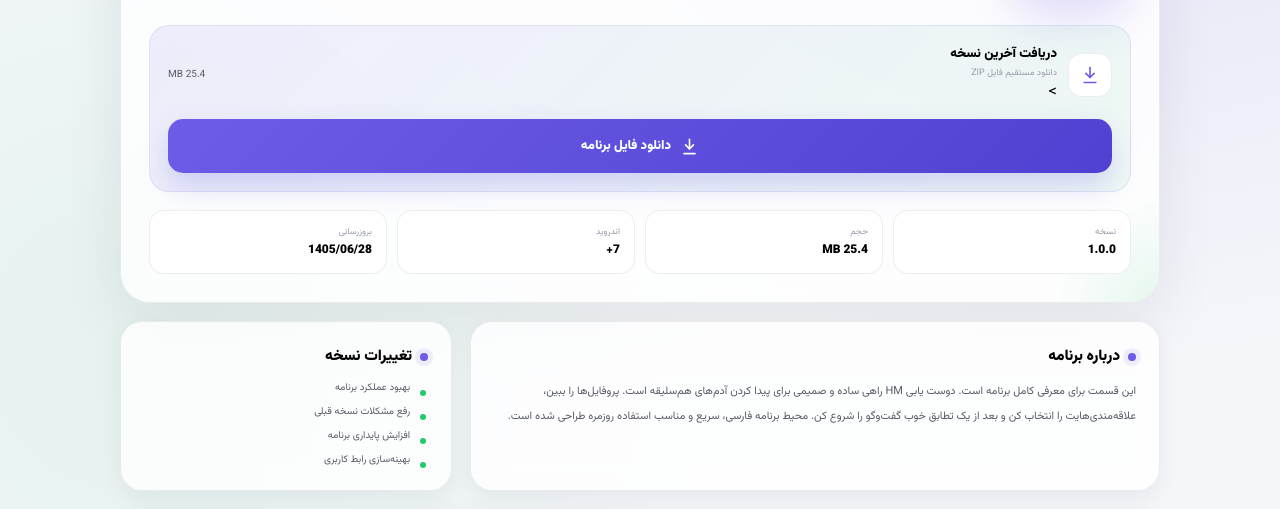
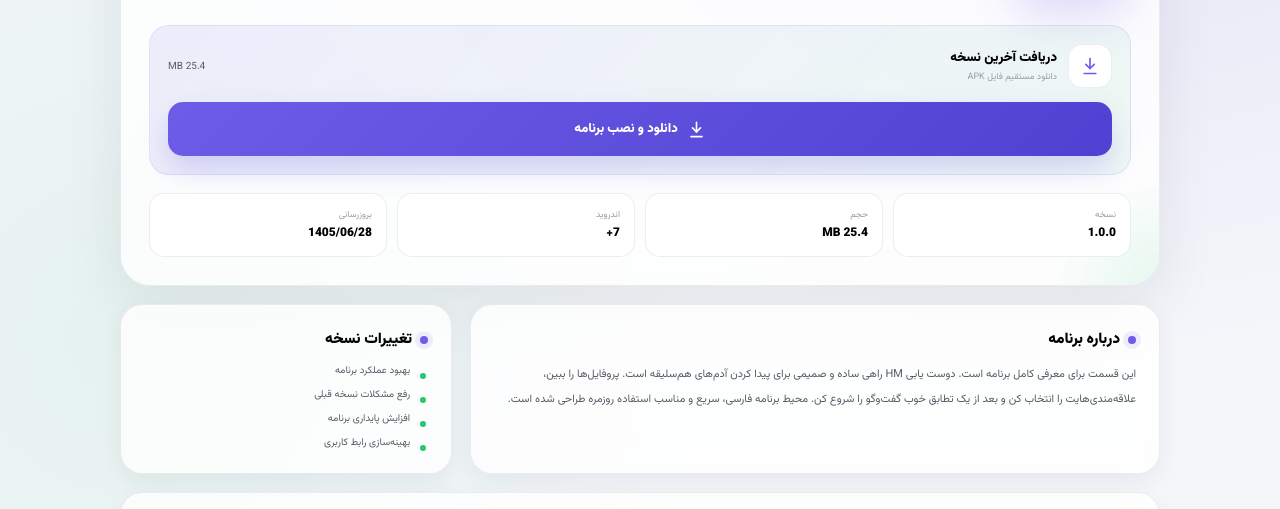
Before and after one commit to hm-html/hm, a plain HTML site: page index.html in a window 1280 px wide. Shown: the part 251-760 px from the top of the page. Drawn offline with Linux system fonts and the light colour scheme.

Commit message:
Update index.html

````diff
--- a/index.html
+++ b/index.html
@@ -2045,8 +2045,8 @@
                                 </div>
 
                                 <div class="download-subtitle">
-    دانلود مستقیم فایل ZIP
-</div>>
+                                    دانلود مستقیم فایل APK
+                                </div>
 
                             </div>
 
@@ -2065,14 +2065,15 @@
                          نام واقعی فایل در GitHub: HM.apk
                          ================================================= -->
 
-
                     <a
-    href="./HM.zip"
-    download="HM.zip"
+                        href="./HM.apk"
+                        download="HM.apk"
+                        type="application/vnd.android.package-archive"
                         class="download-button"
                         id="downloadButton"
-    aria-label="دانلود فایل HM"
->
+                        aria-label="دانلود و نصب برنامه HM"
+                    >
+
                         <svg
                             viewBox="0 0 24 24"
                             fill="none"
@@ -2081,14 +2082,16 @@
                             stroke-linecap="round"
                             stroke-linejoin="round"
                         >
+
                             <path d="M12 3v12" />
                             <path d="m7 10 5 5 5-5" />
                             <path d="M5 21h14" />
+
                         </svg>
 
-    دانلود فایل برنامه
+                        دانلود و نصب برنامه
+
                     </a>
-
 
                 </div>
 
@@ -2457,7 +2460,7 @@
                             </div>
 
                             <div class="info-value">
-    ZIP
+                                APK
                             </div>
 
                         </div>
@@ -3417,4 +3420,3 @@
 </body>
 
 </html>
-```
````
Lines whose indentation alone changed are shown as unchanged.
